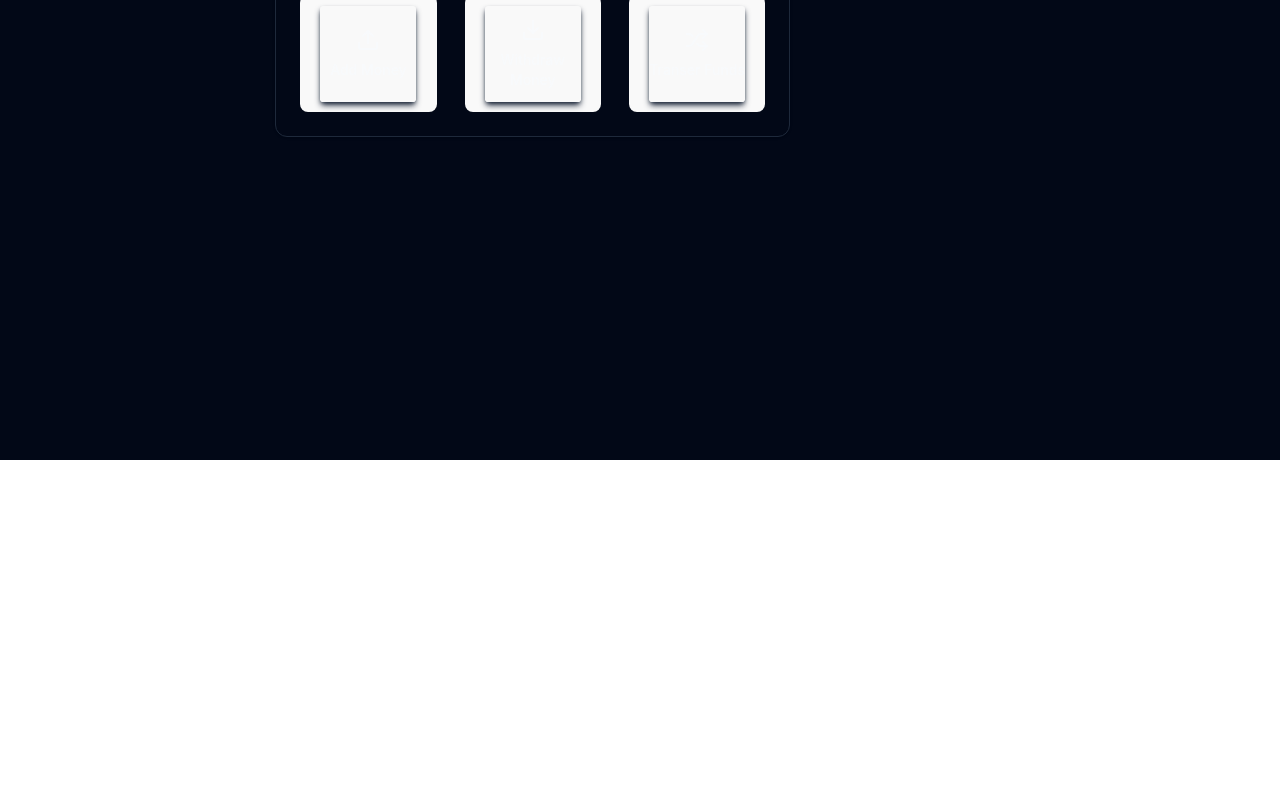
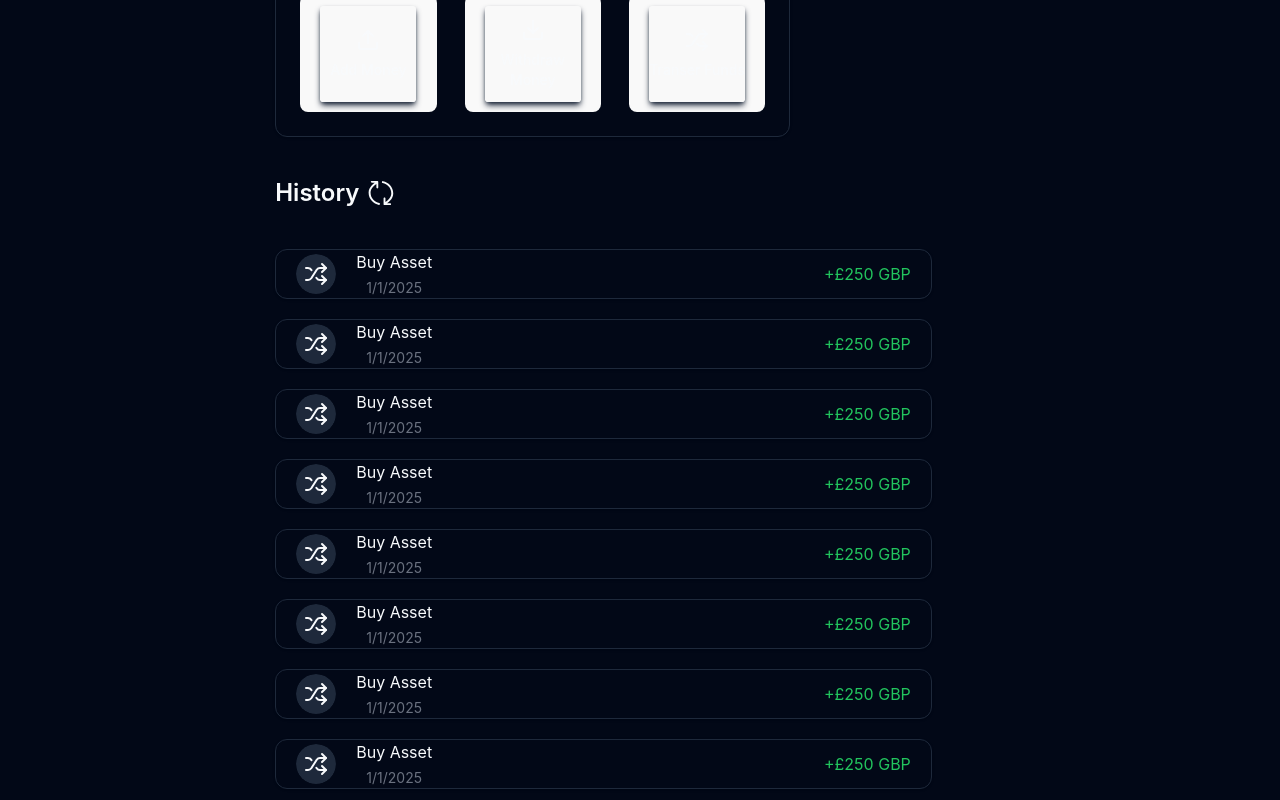
Before and after one commit to TomH0011/Crypto-Trading-App, a React (Vite) app: page /wallet in a window 1280 px wide. Shown: the part 340-1140 px from the top of the page. Before the commit the page ends 800 px from the top, so only its background shows below. Built offline with nearby package versions, Linux system fonts and the light colour scheme.

Commit message:
finished wallet implementation

```diff
--- a/src/page/Activity/Activity.jsx
+++ b/src/page/Activity/Activity.jsx
@@ -10,8 +10,6 @@ import {
 } from "@/components/ui/table";
 import { Avatar } from "@radix-ui/react-avatar";
 import { AvatarImage } from "@/components/ui/avatar";
-import { Button } from "@/components/ui/button";
-import { BookmarkFilledIcon } from "@radix-ui/react-icons";
 
 const Activity = () => {
   return (
--- a/src/page/Wallet/Wallet.jsx
+++ b/src/page/Wallet/Wallet.jsx
@@ -1,11 +1,12 @@
 import { Card, CardContent, CardHeader, CardTitle } from '@/components/ui/card'
 import { Dialog, DialogHeader, DialogTitle, DialogTrigger, DialogContent } from '@/components/ui/dialog'
-import { ReloadIcon } from '@radix-ui/react-icons'
+import { ReloadIcon, UpdateIcon } from '@radix-ui/react-icons'
 import { CopyIcon, DollarSignIcon, DownloadIcon, ShuffleIcon, UploadIcon, WalletIcon } from 'lucide-react'
 import React from 'react'
 import TopupForm from './TopupForm'
 import WithdrawalForm from './WithdrawalForm'
 import TransferForm from './TransferForm'
+import { Avatar, AvatarFallback } from '@/components/ui/avatar'
 
 const Wallet = () => {
   return (
@@ -101,11 +102,39 @@ const Wallet = () => {
             </div>
           </CardContent>
         </Card>
-
       </div>
 
+      <div className='py-5 pt-10 lg:w-[60%] flex flex-col gap-5'>
+          <div className='flex gap-2 items-center pb-5'>
+            <h1 className='text-2xl font-semibold'>History</h1>
+            <UpdateIcon className='h-7 w-7 p-0 cursor-pointer hover:text-gray-400'/>
+          </div>
+          <div className='space-y-5'>
+
+          {[1, 1, 1, 1, 1, 1, 1, 1, 1, 1].map((item, i) => (
+            <div key={i}>
+              <Card className='lg:w-[90%] px-5 flex justify-between items-center'>
+                <div className='flex items-center gap-5'>
+                  <Avatar>
+                    <AvatarFallback>
+                      <ShuffleIcon />
+                    </AvatarFallback>
+                  </Avatar>
+                  <div className='space-y-1'>
+                    <p>Buy Asset</p>
+                    <p className='text-sm text-gray-500'>1/1/2025</p>
+                  </div>
+                </div>
+                <div>
+                  <p className='text-green-500'>+£250 GBP</p>
+                </div>
+              </Card>
+            </div>
+          ))}
+        </div>
+      </div>
     </div>
-  )
-}
+  );
+};
 
-export default Wallet
+export default Wallet;
```
